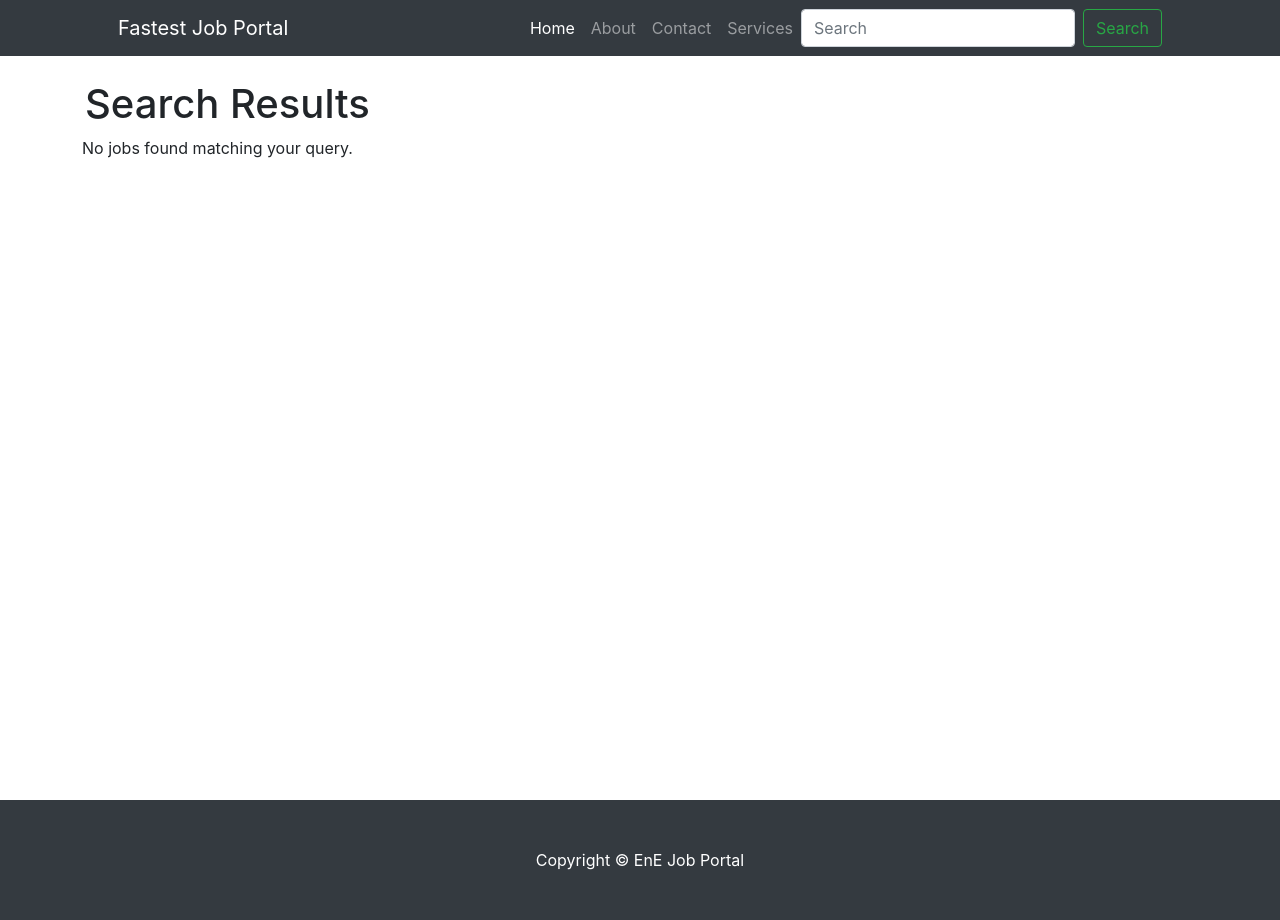
After one commit to Ericmuturimwangi/EnE-Job-Portal, a Django app: page /jobs/search/ in a window 1280 px wide. The commit adds this page. Run offline with Django 5.2, Linux system fonts and the light colour scheme; some libraries are stand-ins or nearby versions.

Commit message:
job_portal back-end job listing and job detailing and categorizing

```diff
--- a/job_portal/urls.py
+++ b/job_portal/urls.py
@@ -16,8 +16,9 @@ Including another URLconf
 """
 from django.contrib import admin
 from django.urls import path, include
-
+from jobs import views
 urlpatterns = [
     path('admin/', admin.site.urls),
     path('jobs/', include('jobs.urls')),
+    path("", views.home, name='home'),
 ]
--- a/jobs/templates/jobs/base.html
+++ b/jobs/templates/jobs/base.html
@@ -21,19 +21,19 @@
      <!-- Responsive navbar-->
      <nav class="navbar navbar-expand-lg navbar-dark bg-dark">
         <div class="container px-5">
-            <a class="navbar-brand" href="#!">Fastest Job Portal</a>
+            <a class="navbar-brand" href="{% url 'home' %}">Fastest Job Portal</a>
             <button class="navbar-toggler" type="button" data-bs-toggle="collapse" data-bs-target="#navbarSupportedContent" aria-controls="navbarSupportedContent" aria-expanded="false" aria-label="Toggle navigation"><span class="navbar-toggler-icon"></span></button>
             <div class="collapse navbar-collapse" id="navbarSupportedContent">
                 <ul class="navbar-nav ms-auto mb-2 mb-lg-0">
                     <li class="nav-item"><a class="nav-link active" aria-current="page" href="{% url 'home' %}">Home</a></li>
-                    <li class="nav-item"><a class="nav-link" href="#!">About</a></li>
-                    <li class="nav-item"><a class="nav-link" href="#!">Contact</a></li>
-                    <li class="nav-item"><a class="nav-link" href="#!">Services</a></li>
+                    <li class="nav-item"><a class="nav-link" href="#About">About</a></li>
+                    <li class="nav-item"><a class="nav-link" href="#contact">Contact</a></li>
+                    <li class="nav-item"><a class="nav-link" href="#services">Services</a></li>
                 </ul>
-                <form class="d-flex" role="search">
-                    <input class="form-control me-2" type="search" placeholder="Search" aria-label="Search">
+                <form class="d-flex" role="search" method="get" action="{% url 'job_search' %}">
+                    <input class="form-control me-2" type="search" name="q" placeholder="Search" aria-label="Search">
                     <button class="btn btn-outline-success" type="submit">Search</button>
-                  </form>
+                </form>
 
             </div>
         </div>
--- a/jobs/templates/jobs/index.html
+++ b/jobs/templates/jobs/index.html
@@ -54,7 +54,7 @@
             </div>
         </section>
         <!-- Pricing section-->
-        <section class="bg-light py-5 border-bottom">
+        <section id="services" "class="bg-light py-5 border-bottom">
             <div class="container px-5 my-5">
                 <div class="text-center mb-5">
                     <h2 class="fw-bolder">Pay as you grow</h2>
@@ -173,7 +173,7 @@
             </div>
         </section>
         <!-- Testimonials section-->
-        <section class="py-5 border-bottom">
+        <section id="About" class="py-5 border-bottom">
             <div class="container px-5 my-5 px-5">
                 <div class="text-center mb-5">
                     <h2 class="fw-bolder">Customer testimonials</h2>
@@ -210,7 +210,7 @@
             </div>
         </section>
         <!-- Contact section-->
-        <section class="bg-light py-5">
+        <section id="contact" class="bg-light py-5">
             <div class="container px-5 my-5 px-5">
                 <div class="text-center mb-5">
                     <div class="feature bg-primary bg-gradient text-white rounded-3 mb-3"><i class="bi bi-envelope"></i></div>
--- /dev/null
+++ b/jobs/templates/jobs/job_search.html
@@ -0,0 +1,25 @@
+{% extends 'jobs/base.html' %}
+
+{% block content %}
+<div class="container my-4">
+    <h1>Search Results{% if query %} for "{{ query }}"{% endif %}</h1>
+    <div class="row">
+        {% if jobs %}
+            {% for job in jobs %}
+                <div class="col-lg-4 mb-5 mb-lg-0">
+                    <div class="feature bg-primary bg-gradient text-white rounded-3 mb-3"><i class="bi bi-briefcase"></i></div>
+                    <h2 class="h4 fw-bolder">{{ job.title }}</h2>
+                    <p>{{ job.description|slice:":150" }}...</p>
+                    <a class="text-decoration-none" href="{% url 'job_detail' job.id %}">
+                        View Details
+                        <i class="bi bi-arrow-right"></i>
+                    </a>
+                </div>
+            {% endfor %}
+        {% else %}
+            <p>No jobs found matching your query.</p>
+        {% endif %}
+    </div>
+</div>
+<br/><br/><br/><br/><br/><br/><br/><br/><br/><br/><br/><br/><br/><br/><br/><br/><br/><br/><br/><br/><br/><br/><br/><br/><br/>
+{% endblock %}
--- a/jobs/urls.py
+++ b/jobs/urls.py
@@ -2,7 +2,7 @@ from django.urls import path
 from .import views
 
 urlpatterns = [
-    path("", views.index, name='home'),
+    path("", views.home, name='home'),
     path('jobs', views.job_list, name='job_list'),
     path("job/<int:pk>/", views.job_detail, name="job_detail"),
     path("post-job/", views.post_job, name="post_job"),
@@ -10,6 +10,8 @@ urlpatterns = [
     path('categories/', views.job_categories_list, name='job_categories_list'),
     path('industry/<int:industry_id>/', views.jobs_by_industry, name='industry'),
     path('industries/', views.job_industries_list, name='job_industries_list'),
+    path('search/', views.job_search, name='job_search'),
+    # path('job/', views.index, name='index'), mpesa
 
 
 ]
--- a/jobs/views.py
+++ b/jobs/views.py
@@ -3,6 +3,16 @@ from django.contrib.auth.decorators import login_required
 from .models import Job, Application
 from .forms import JobForm, ApplicationForm
 from .models import Category, Industry
+from django.http import HttpResponse
+from django_daraja.mpesa.core import MpesaClient
+def job_search(request):
+    query = request.GET.get('q', '')
+    if query:
+        jobs = Job.objects.filter(title__icontains=query)
+    else:
+        jobs = Job.objects.none()  # No jobs if no query is provided
+    return render(request, 'jobs/job_search.html', {'jobs': jobs, 'query': query})
+
 def job_categories_list(request):
     categories = Category.objects.all()
     return render(request, 'jobs/categories_list.html', {'categories': categories})
@@ -22,8 +32,7 @@ def jobs_by_industry(request, industry_id):
     return render (request, 'jobs/industry.html', {'industry': industry, 'jobs':jobs})
 
 
-
-def index(request):
+def home(request):
     return render(request, 'jobs/index.html')
 
 def job_list(request):
@@ -62,3 +71,18 @@ def post_job(request):
     else:
         form = JobForm()
     return render(request, 'jobs/post_job.html', {'form': form})
+
+
+# mpesa
+
+# def index(request):
+#     cl = MpesaClient()
+#     # Use a Safaricom phone number that you have access to, for you to be able to view the prompt.
+#     phone_number = '0720630112'
+#     amount = 100
+#     account_reference = 'reference'
+#     transaction_desc = 'Description'
+#     callback_url = 'https://api.darajambili.com/express-payment'
+#     response = cl.stk_push(phone_number, amount, account_reference, transaction_desc, callback_url)
+#     return HttpResponse(response)
+#     return render(request, 'jobs/job_list.html', {'job': job, 'form': form})
```
Also changed, not shown: job_portal/settings.py (+12 -2 lines), db.sqlite3, 1 other file.
